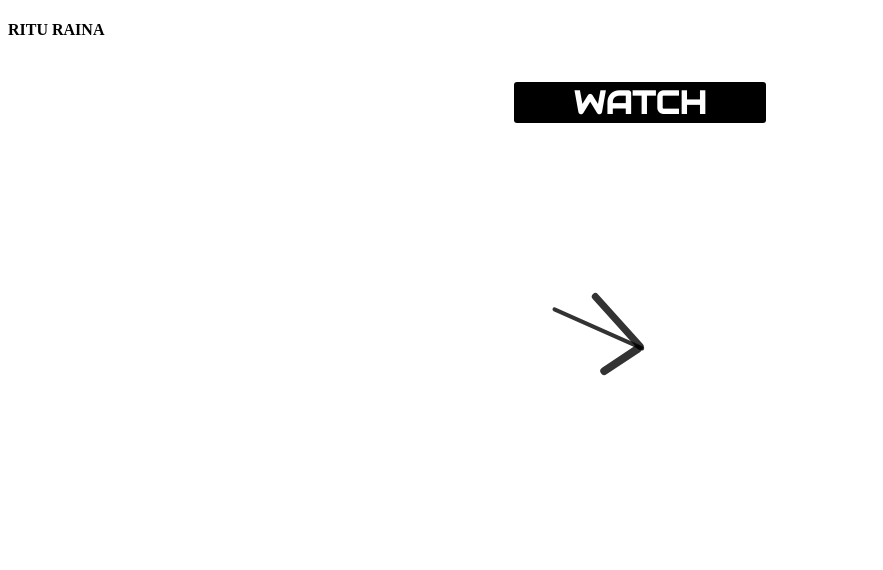
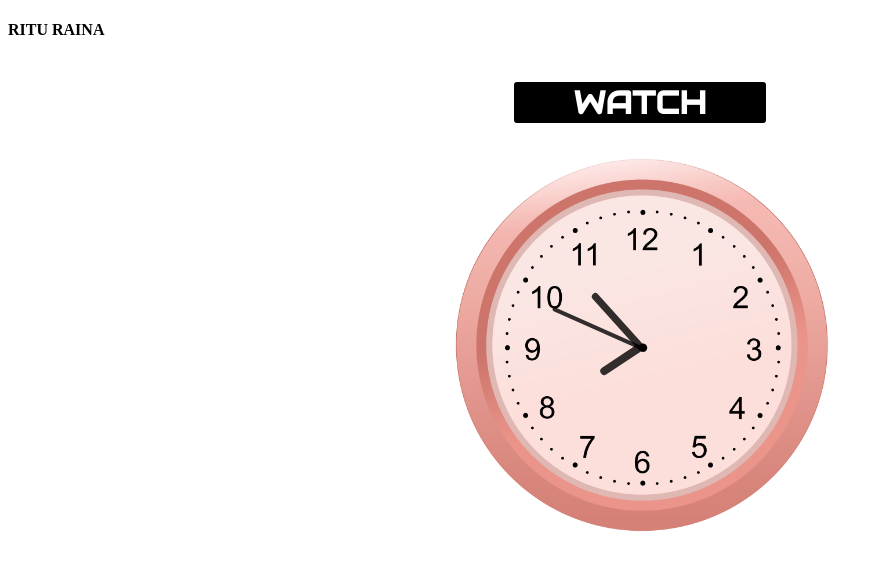
Before and after one commit to rituraina/Analog, a plain HTML site: page watch.html in a window 1280 px wide. Shown: the whole page, without its empty margins (0-883 px from the left). Drawn offline with Linux system fonts and the light colour scheme; the site is published under a folder, as on GitHub Pages, so addresses that start at the root find nothing.

Commit message:
clock image add

```diff
--- a/watch.css
+++ b/watch.css
@@ -17,7 +17,7 @@
     margin: auto;
     height: 34vw;
     width: 34vw;
-    background: url(/clock1.png)no-repeat;
+    background: url(clock1.png)no-repeat;
     background-size: 100%;
 }
 .clock{
```
Also changed, not shown: clock1.png (added).
